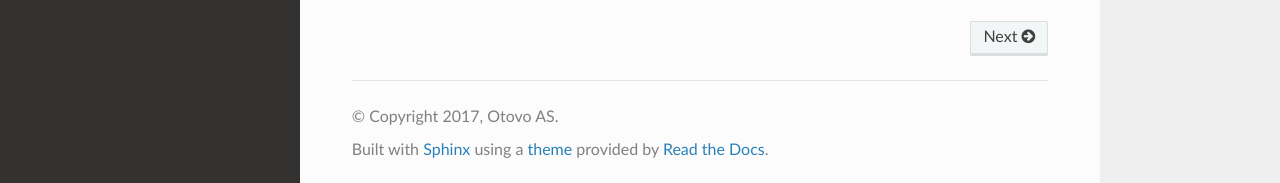
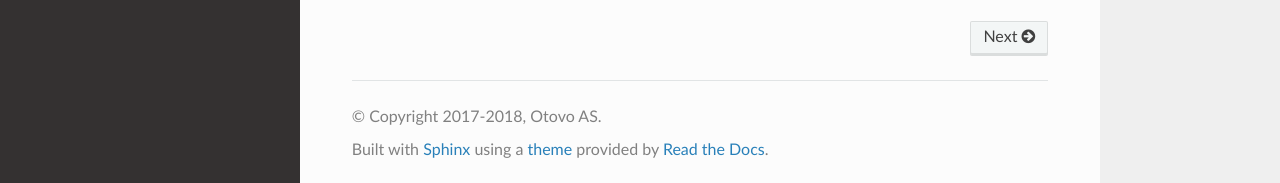
Before and after one commit to otovo/python-netsgiro, a Sphinx documentation site: the page built from docs/index.rst, in a window 1280 px wide and 900 px high, scrolled down 1042 px. Shown: the part 714-897 px from the top of the window. Built offline with Sphinx 7.4.7 and the Read the Docs theme 2.0.0, drawn with Linux system fonts in a browser that asks for light colours; some of the changed text lies outside the part shown.

Commit message:
Update copyright years

```diff
--- a/README.rst
+++ b/README.rst
@@ -34,8 +34,9 @@ documentation from Nets.
 License
 =======
 
-Copyright 2017 `Otovo AS <https://www.otovo.com/>`_. Licensed under the Apache
-License, Version 2.0. See the ``LICENSE`` file for the full license text.
+Copyright 2017-2018 `Otovo AS <https://www.otovo.com/>`_. Licensed under the
+Apache License, Version 2.0. See the ``LICENSE`` file for the full license
+text.
 
 
 Project resources
--- a/docs/conf.py
+++ b/docs/conf.py
@@ -19,7 +19,7 @@ source_suffix = '.rst'
 master_doc = 'index'
 
 project = 'netsgiro'
-copyright = '2017, Otovo AS'
+copyright = '2017-2018, Otovo AS'
 author = 'Otovo AS'
 
 release = netsgiro.__version__
```
